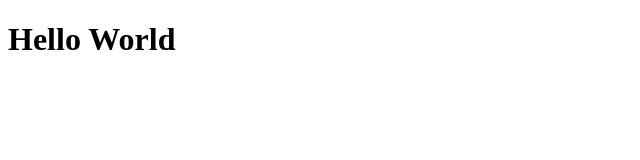
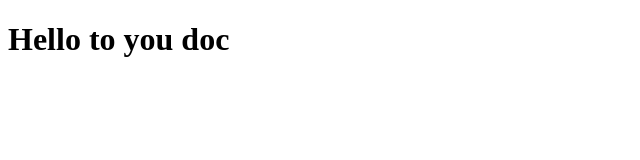
Before and after one commit to PolinaStamenova/Project, a plain HTML site: page index.html in a window 1280 px wide. Shown: the whole page, without its empty margins (0-640 px from the left). Drawn offline with Linux system fonts and the light colour scheme.

Commit message:
adding changes

```diff
--- a/index.html
+++ b/index.html
@@ -9,7 +9,7 @@
   <body>
     <script src="https://cdn.freecodecamp.org/testable-projects-fcc/v1/bundle.js"></script>
 
-    <h1>Hello World</h1>
+    <h1>Hello to you doc</h1>
     <script src="js/index.js"></script>
   </body>
 </html>
```
